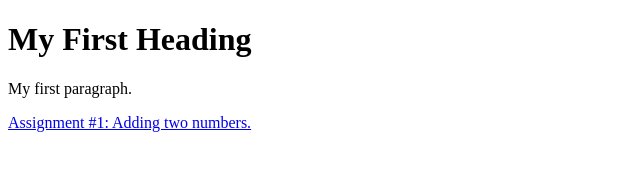
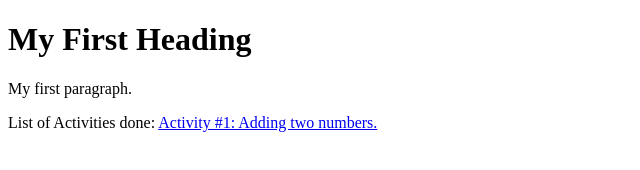
Before and after one commit to 1999inc/CS1130, a plain HTML site: page index.html in a window 1280 px wide. Shown: the whole page, without its empty margins (0-640 px from the left). Drawn offline with Linux system fonts and the light colour scheme.

Commit message:
Update index.html

```diff
--- a/index.html
+++ b/index.html
@@ -5,7 +5,8 @@
 <h1>My First Heading</h1>
 <p>My first paragraph.</p>
 <p>
-  <a href="Add2numbers.html">Assignment #1: Adding two numbers.</a>
+  List of Activities done:
+  <a href="Add2numbers.html">Activity #1: Adding two numbers.</a>
 </p>
 
 </body>
```
